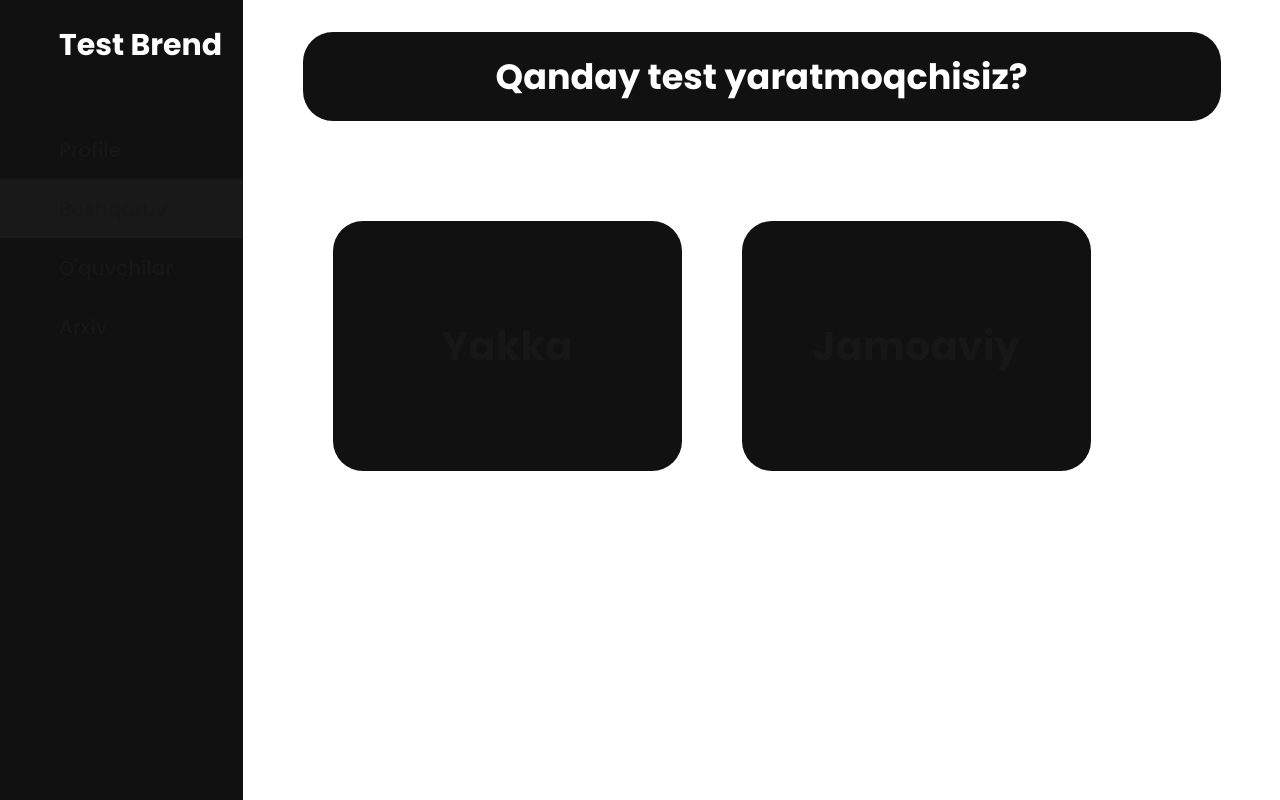
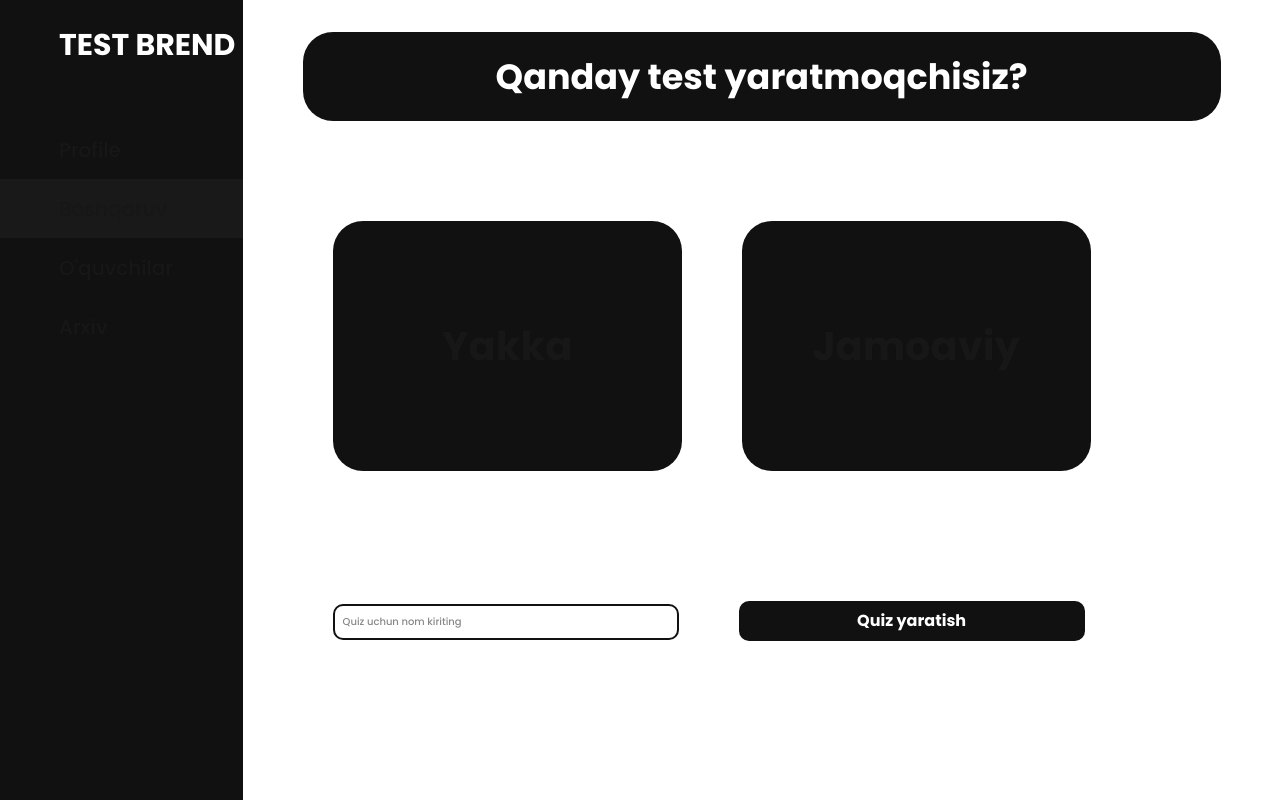
Before and after one commit to fazliddinofficial/quizapp-ui, a Next.js app: page /control in a window 1280 px wide. Built offline with nearby package versions, Linux system fonts and the light colour scheme; no server answers.

Commit message:
add: control component

```diff
--- a/app/control/control.css
+++ b/app/control/control.css
@@ -50,3 +50,35 @@
   margin: 100px 30px;
   cursor: pointer;
 }
+
+.input {
+  width: 346px;
+  height: 30px;
+  border-radius: 10px;
+  border-width: 2px;
+  color: #111111;
+  border: 2px solid #111111;
+  font-family: Poppins;
+  font-weight: 500;
+  font-style: Medium;
+  font-size: 10px;
+  line-height: 100%;
+  letter-spacing: 0%;
+  vertical-align: middle;
+  padding: 16px 8px;
+  margin: 30px;
+}
+
+.form-btn {
+  font-family: Poppins, sans-serif;
+  font-weight: 700;
+  font-size: 16px;
+  width: 346px;
+  height: 40px;
+  border-radius: 10px;
+  border: none;
+  color: #ffffff;
+  background-color: #111111;
+  cursor: pointer;
+  margin: 30px;
+}
--- a/app/control/page.tsx
+++ b/app/control/page.tsx
@@ -1,7 +1,33 @@
+"use client";
+import React, { useState } from "react";
 import SideBar from "../sidebar/sidebar";
 import "./control.css";
+import toaster from "../lib/toaster";
+import api from "../api/signup/route";
+import { useRouter } from "next/navigation";
 
 export default function ControlPage() {
+  const router = useRouter();
+  const [quiz, setQuiz] = useState({ title: "", quizType: "" });
+
+  const handleSubmit = async (e: React.FormEvent) => {
+    e.preventDefault();
+
+    try {
+      const response = await api.post("/quiz", quiz);
+      toaster.success("Quiz yaratildi!");
+      router.push(`/question?quizId=${response.data._id}`);
+    } catch (error: any) {
+      toaster.error(
+        "Quiz yaratishda hatolik! " + error.response?.data?.message
+      );
+    }
+  };
+
+  const handleChange = (e: React.ChangeEvent<HTMLInputElement>) => {
+    setQuiz({ ...quiz, [e.target.name]: e.target.value });
+  };
+
   return (
     <>
       <div className="flex control-page">
@@ -11,8 +37,33 @@ export default function ControlPage() {
             Qanday test yaratmoqchisiz?
           </h2>
           <div className="button-wrapper">
-            <button className="button-wrapper-btn">Yakka</button>
-            <button className="button-wrapper-btn">Jamoaviy</button>
+            <button
+              className="button-wrapper-btn"
+              onClick={() => setQuiz({ ...quiz, quizType: "individual" })}
+            >
+              Yakka
+            </button>
+            <button
+              className="button-wrapper-btn"
+              onClick={() => setQuiz({ ...quiz, quizType: "group" })}
+            >
+              Jamoaviy
+            </button>
+          </div>
+          <div className="create-test-form">
+            <form action="" onSubmit={handleSubmit}>
+              <input
+                className="input"
+                type="text"
+                placeholder="Quiz uchun nom kiriting"
+                name="title"
+                value={quiz.title}
+                onChange={handleChange}
+              />
+              <button className="form-btn" type="submit">
+                Quiz yaratish
+              </button>
+            </form>
           </div>
         </div>
       </div>
--- /dev/null
+++ b/app/question/page.tsx
@@ -0,0 +1,12 @@
+import SideBar from "../sidebar/sidebar";
+
+export default function CreateQuestionComponent() {
+  return (
+    <>
+      <div className="flex control-page">
+        <SideBar />
+        <div className=""></div>
+      </div>
+    </>
+  );
+}
--- a/app/sidebar/sidebar.css
+++ b/app/sidebar/sidebar.css
@@ -40,3 +40,7 @@
 .active {
   background-color: #86868611;
 }
+
+.d-none {
+  display: none;
+}
--- a/app/sidebar/sidebar.tsx
+++ b/app/sidebar/sidebar.tsx
@@ -15,7 +15,7 @@ export default function SideBar() {
 
   return (
     <div className="sidebar_wrapper">
-      <h2 className="sidebar_wrapper-h2">Test Brend</h2>
+      <h2 className="sidebar_wrapper-h2">{"Test Brend".toUpperCase()}</h2>
       <div className="container">
         <nav className="navbar">
           {links.map((link) => (
```
